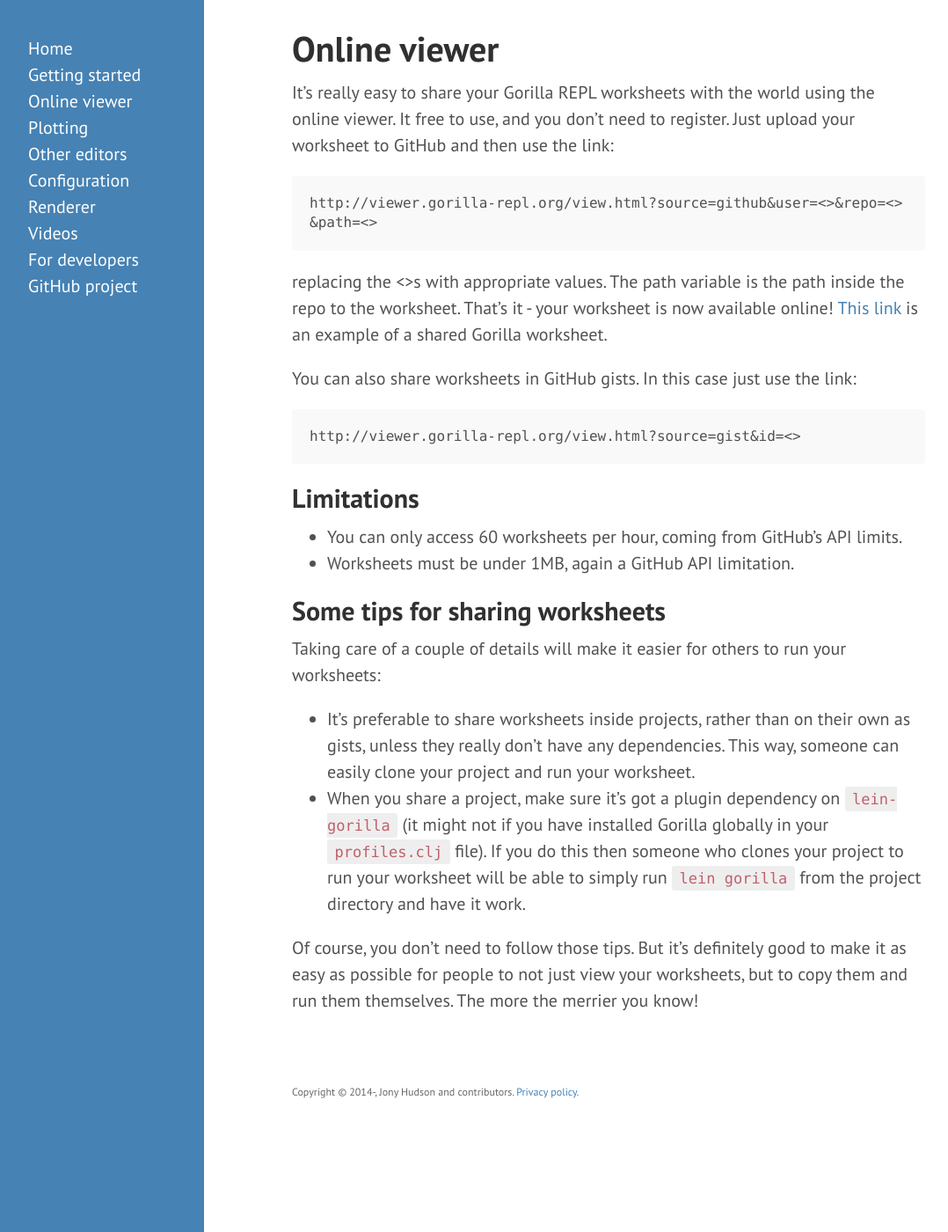
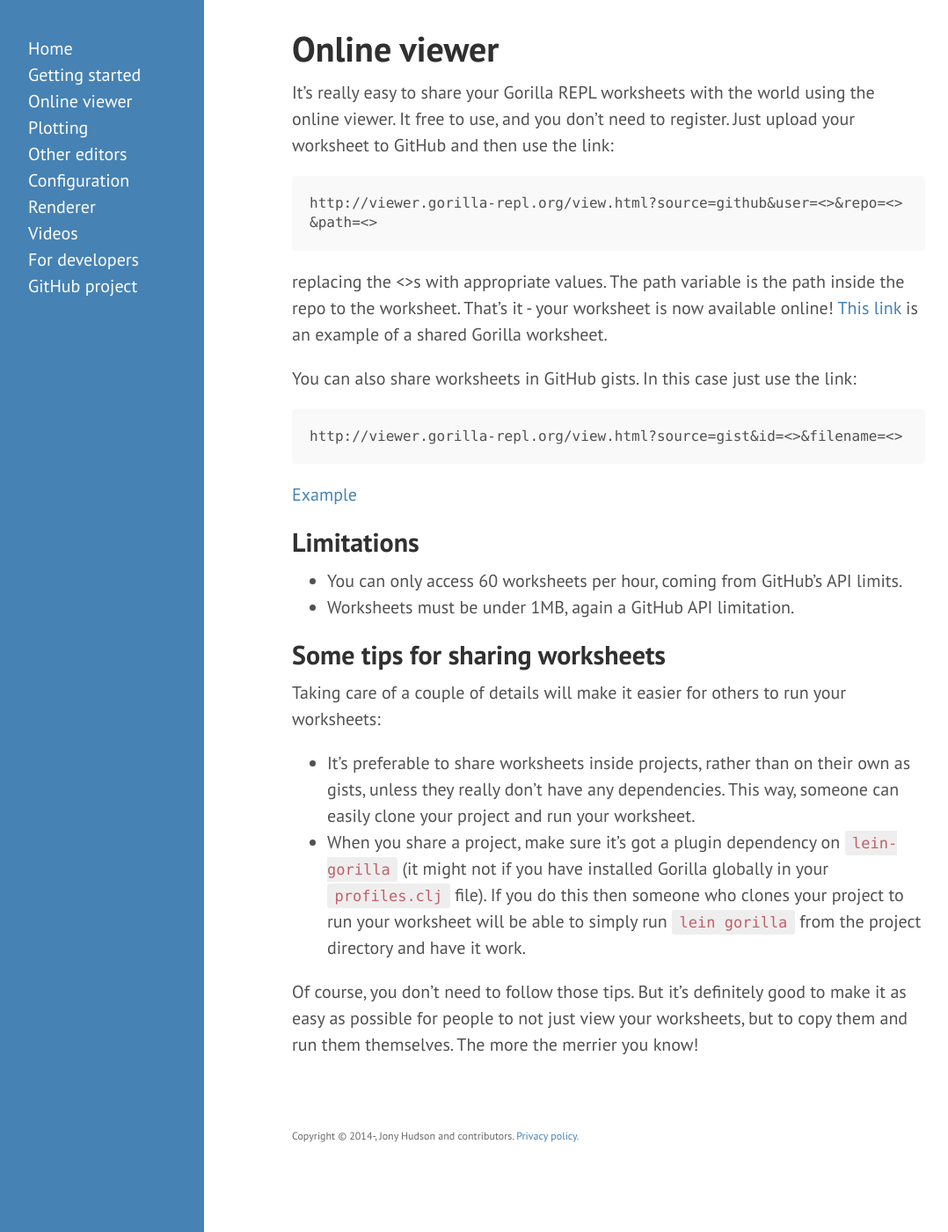
Before and after one commit to JonyEpsilon/gorilla-repl.org, a Jekyll site: the page built from viewer.md, in a window 1280 px wide and 1400 px high. Shown: the whole window at 88% size, without its empty margins (8-1086 px from the left). Built offline with Jekyll 4.4.1, drawn with Linux system fonts in a browser that asks for light colours; Markdown is read by kramdown in place of the engine named in the settings; comment, search, counter and statistics services are not loaded.

Commit message:
Fix viewer link for gists.

````diff
--- a/viewer.md
+++ b/viewer.md
@@ -18,8 +18,11 @@ is an example of a shared Gorilla worksheet.
 You can also share worksheets in GitHub gists. In this case just use the link:
 
 ```
-http://viewer.gorilla-repl.org/view.html?source=gist&id=<>
+http://viewer.gorilla-repl.org/view.html?source=gist&id=<>&filename=<>
 ```
+
+[Example](http://viewer.gorilla-repl.org/view.html?source=gist&id=5baef8ac0f42706e4940&filename=parser.clj)
+
 
 ## Limitations
 
````
